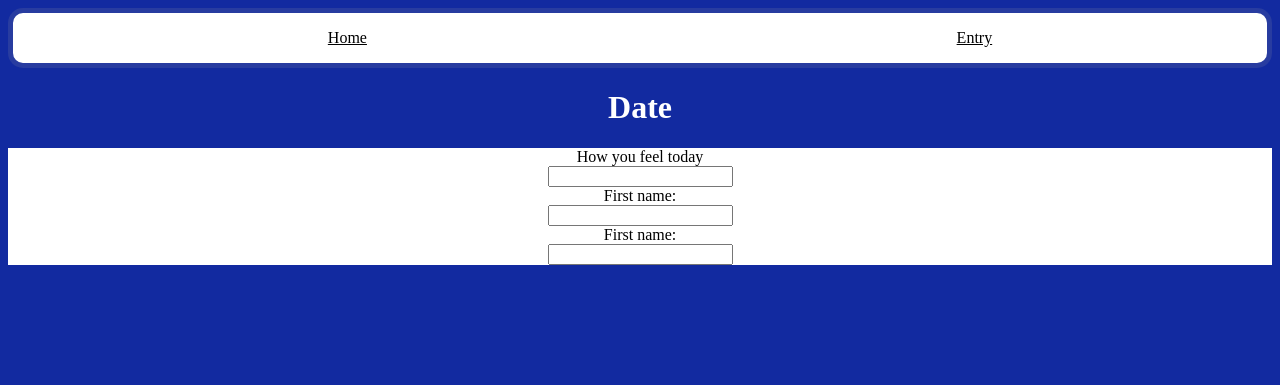
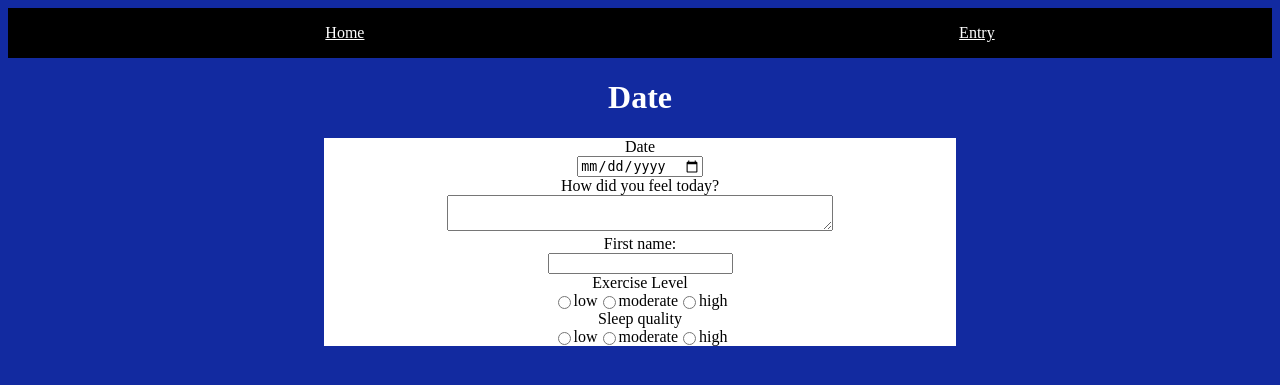
Before and after one commit to owenutley/capstone_health_tracker, a Flask app: page /_entry in a window 1280 px wide. Shown: the top 385 px of the page. Run offline with Flask 2, Linux system fonts and the light colour scheme.

Commit message:
updated _entry.html

```diff
--- a/_flask.py
+++ b/app.py
@@ -1,12 +1,13 @@
 from flask import Flask, render_template
-
+from flask import Flask, flash, redirect, render_template, request, session, abort
+import os
 
 app = Flask(__name__)
 
 
 @app.route("/")
-def main():
-    return render_template('home.html')
+def home():
+    return render_template("home.html")
 
 @app.route("/entry")
 def entry():
--- a/static/css/styles.css
+++ b/static/css/styles.css
@@ -14,20 +14,20 @@ li {
 }
 
 .nav-a:link {
-    color: black;
+    color: white;
 }
 
 .nav-a:visited {
-    color: black;
+    color: white;
 }
 
 #navbar {
     display: flex;
     flex-direction: row;
     Justify-content: space-around;
-    background-color: white;
-    border: 5px rgb(40, 60, 160) solid;
-    border-radius: 15px;
+    background-color: black;
+    padding: 0px;
+    margin: 0px;
 }
 
 .weekdays {
@@ -126,4 +126,16 @@ h1 {
 
 #entry_field {
     background-color: White;
+    width: 50%;
+    min-width:500px;
+    margin: auto;
 }
+
+.radio-entry{
+    display: flex;
+    justify-content: center;
+}
+
+textarea{
+    width: 60%;
+}
--- a/templates/_entry.html
+++ b/templates/_entry.html
@@ -6,18 +6,38 @@
 
 {% block content %}
 <header><h1> Date </h1></header>
-<form id="entry_field">
+<form id="entry_field" method="POST">
     <div>
-        <label for="fname">How you feel today</label><br>
-        <input type="text">
+        <label for="fname">Date</label><br>
+        <input type="date">
+    </div>
+    <div>
+        <label for="feel">How did you feel today?</label><br>
+        <textarea type="text" name="feel"></textarea>
     </div>
     <div>
         <label for="fname">First name:</label><br>
-        <input type="text">
+        <input type="text" id="fname" name="fname">
     </div>
     <div>
-        <label for="fname">First name:</label><br>
-        <input type="text">
+        <label for="elevel">Exercise Level</label><br>
+        <div class="radio-entry">
+            <input type="radio" id="low" name="elevel" value="low">
+            <label for="low">low</label><br>
+            <input type="radio" id="moderate" name="elevel" value="moderate">
+            <label for="moderate">moderate</label><br>
+            <input type="radio" id="high" name="elevel" value="high">
+            <label for="high">high</label>
+        </div>
+        <label for="elevel">Sleep quality</label><br>
+        <div class="radio-entry">
+            <input type="radio" id="low" name="slevel" value="low">
+            <label for="low">low</label><br>
+            <input type="radio" id="moderate" name="slevel" value="moderate">
+            <label for="moderate">moderate</label><br>
+            <input type="radio" id="high" name="slevel" value="high">
+            <label for="high">high</label>
+        </div>
     </div>
 </form>
 
```
Also changed, not shown: _postgresql.py (+4 -4 lines), templates/login.html (added, +17 -0 lines).
